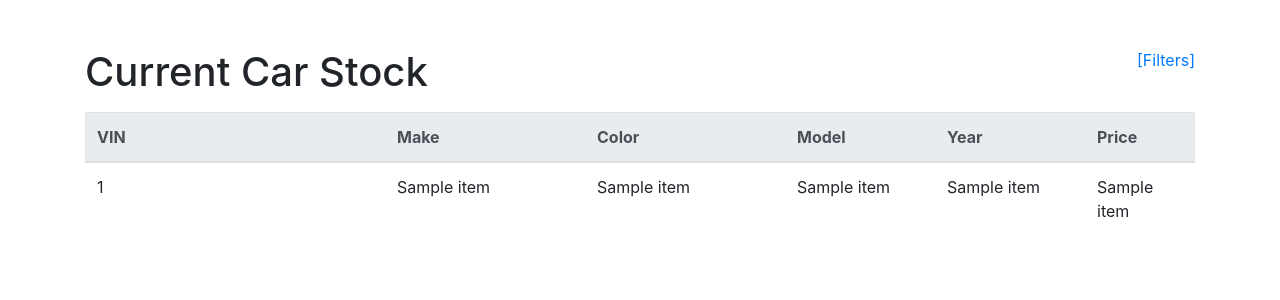
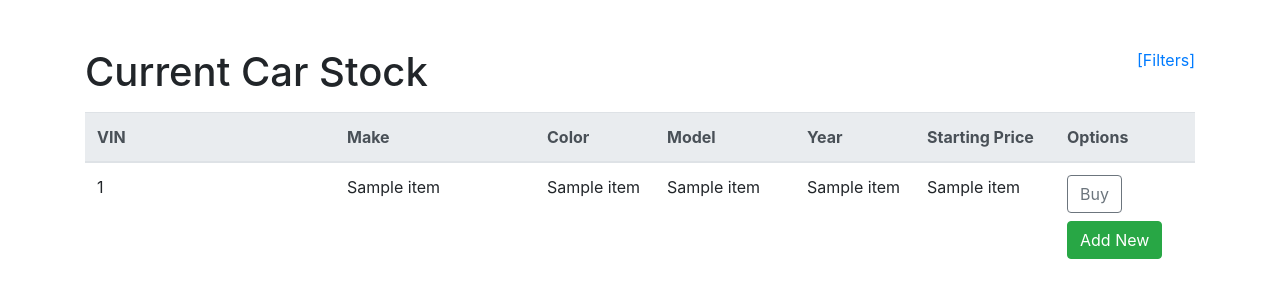
Before and after one commit to SoumilSaxena/CarDealership, a Flask app: template templates/cars.html in a window 1280 px wide. Shown: the part 56-356 px from the top of the page. Run offline with Flask 3, Linux system fonts and the light colour scheme; the template is opened without the code that fills it: most values are stand-ins (such as "Sample title", 1, 10 or a date in 2020); some libraries are stand-ins or nearby versions.

Commit message:
Preliminary sales work

```diff
--- a/TableCreation.sql
+++ b/TableCreation.sql
@@ -60,4 +60,4 @@ CREATE TABLE Sales(
 );
 
 INSERT INTO Roles(Role_ID,Description)
-VALUES(0,'Admin'),(1,'Dealer'),(2,'Engineer');
+VALUES(0,'Admin'),(1,'Dealer'),(2,'Engineer'),(3,'Customer');
--- a/setup.py
+++ b/setup.py
@@ -76,7 +76,7 @@ def customers():
 @login_required
 def cars():
     try:
-        cur.execute("SELECT vin,make,color,model,year,starting_price FROM stock WHERE is_sold = false")
+        cur.execute("SELECT vin,make,color,model,year,starting_price,is_sold FROM stock WHERE is_sold = false")
         data = cur.fetchall()
     except psycopg2.Error as e:
         print(f"\nError loading cars: {e}")
@@ -87,7 +87,7 @@ def cars():
 @login_required
 def car_filter():
     try:
-        query = "SELECT vin,make,color,model,year,starting_price FROM stock WHERE 1=1"
+        query = "SELECT vin,make,color,model,year,starting_price,is_sold FROM stock WHERE 1=1"
         params = []
         if request.args['vin'] != '':
             query += " AND vin = %s"
@@ -112,12 +112,19 @@ def car_filter():
             params.append(request.args['price_high'])
         if 'sold' not in request.args:
             query += " AND is_sold = false"
-        cur.execute(query, params)
         data = cur.fetchall()
     except psycopg2.Error as e:
         print(f"\nError loading cars in: {e}")
         return render_template('cars.html', message="An unexpected error occurred.")
     return render_template('cars.html', data=data)
+
+@app.route('/mark_sold', methods=['GET', 'POST'])
+@login_required
+def mark_sold():
+    if request.method == 'POST':
+        return render_template('cars.html')
+
+    return render_template('mark_sold.html')
 
 @app.route('/menu')
 def menu():
@@ -149,46 +156,6 @@ def menu():
         return render_template('menu.htl', options=options)
     data = cur.fetchall()
     return render_template('cars.html', data=data)
-
-@app.route('/login', methods=['GET', 'POST'])
-def login():
-    message = ''
-    if 'logged_in' in session:
-        return redirect(url_for('index'))
-
-    if request.method == 'POST':
-        username = request.form['username']
-        password = request.form['password']
-
-        # query for info of entered user, including hashed password
-        try:
-            cur.execute(
-                "SELECT user_id,password,level FROM users WHERE username = %s", (username,))
-        except psycopg2.Error as e:
-            print(f"\nError selecting password in: {e}")
-            return "Error"
-
-        cur_user = cur.fetchone()
-
-        # hash inputted passsword and check against query result
-        if cur_user:
-            stored_database_password = cur_user[1]
-            if verify_password(stored_database_password, password):
-                session['logged_in'] = True
-                session['user_id'] = cur_user[0]
-                session['level'] = cur_user[2]
-                print("Password Verified")
-                return redirect(url_for('index'))
-        message = "Incorrect username or password"
-    return render_template('login.html', message=message)
-
-
-@app.route('/logout')
-def logout():
-    session.pop('logged_in', None)
-    session.pop('user_id', None)
-    session.pop('level', None)
-    return redirect(url_for('login'))
 
 
 @app.route('/add_sale', methods=['GET', 'POST'])
@@ -272,6 +239,46 @@ def add_employee():
         return render_template('add_employee.html')
 
 
+@app.route('/login', methods=['GET', 'POST'])
+def login():
+    message = ''
+    if 'logged_in' in session:
+        return redirect(url_for('index'))
+
+    if request.method == 'POST':
+        username = request.form['username']
+        password = request.form['password']
+
+        # query for info of entered user, including hashed password
+        try:
+            cur.execute(
+                "SELECT user_id,password,level FROM users WHERE username = %s", (username,))
+        except psycopg2.Error as e:
+            print(f"\nError selecting password in: {e}")
+            return render_template('login.html', message="Error. Please contact an administrator.")
+
+        cur_user = cur.fetchone()
+
+        # hash inputted passsword and check against query result
+        if cur_user:
+            stored_database_password = cur_user[1]
+            if verify_password(stored_database_password, password):
+                session['logged_in'] = True
+                session['user_id'] = cur_user[0]
+                session['level'] = cur_user[2]
+                print("Password Verified")
+                return redirect(url_for('index'))
+        message = "Incorrect username or password"
+    return render_template('login.html', message=message)
+
+
+@app.route('/logout')
+def logout():
+    session.pop('logged_in', None)
+    session.pop('user_id', None)
+    session.pop('level', None)
+    return redirect(url_for('login'))
+
 @app.route('/create_account', methods=['GET', 'POST'])
 def create_account():
     if 'logged_in' in session:
@@ -279,14 +286,13 @@ def create_account():
 
     if request.method == 'POST':
         username = request.form['username']
-        password = request.form['password']
+        password = hash_password(request.form['password'])
         first_name = request.form['first_name']
         last_name = request.form['last_name']
-        phone_number = request.form['phone_number']
+        phone_number = formatPhone(request.form['phone_number'])
         email = request.form['email']
         # All accounts have customer permissions by default. Employees should contact admin.
         level = 3
-        password = hash_password(password)  # Password gets hashed
 
         # Check if username or password already exists
         cur.execute(
@@ -306,7 +312,8 @@ def create_account():
             session['level'] = level
             return redirect(url_for('index'))
         except psycopg2.Error as e:
-            return f"Error creating account: {e}"
+            print(f"Error creating account: {e}")
+            return render_template('create_account.html', message="Error. Please contact an administrator.")
     else:
         return render_template('create_account.html')
 
--- a/templates/cars.html
+++ b/templates/cars.html
@@ -67,18 +67,32 @@
             <th scope="col">Color</th>
             <th scope="col">Model</th>
             <th scope="col">Year</th>
-            <th scope="col">Price</th>
+            <th scope="col">Starting Price</th>
+            <th scope="col">Options</th>
         </tr>
     </thead>
     <tbody>
         {% for item in data %}
         <tr>
-            <td width="300">{{item[0]}}</td>
+            <td width="250">{{item[0]}}</td>
             <td width="200">{{item[1]}}</td>
-            <td width="200">{{item[2]}}</td>
-            <td width="150">{{item[3]}}</td>
-            <td width="150">{{item[4]}}</td>
-            <td>{{item[5]}}</td>
+            <td width="120">{{item[2]}}</td>
+            <td width="140">{{item[3]}}</td>
+            <td width="120">{{item[4]}}</td>
+            <td width="140">{{item[5]}}</td>
+            <td>
+                {% if item[6] == True %}
+                    <button class="btn btn-outline-secondary" disabled>Sold</button>
+                {% else %}
+                    {% if session.level < 3 %}
+                        <button class="btn btn-outline-secondary" data-toggle="modal" data-target="#markSoldModal">Mark Sold</button>
+                        {% include 'mark_sold.html' %}
+                    {% else %}
+                        <button class="btn btn-outline-secondary" data-toggle="modal" data-target="#buyCarModal">Buy</button>
+                        {% include 'add_car.html' %}
+                    {% endif %}
+                {% endif %}
+            </td>
         </tr>
         {% endfor %}
     </tbody>
```
Also changed, not shown: templates/mark_sold.html (added, +22 -0 lines).
